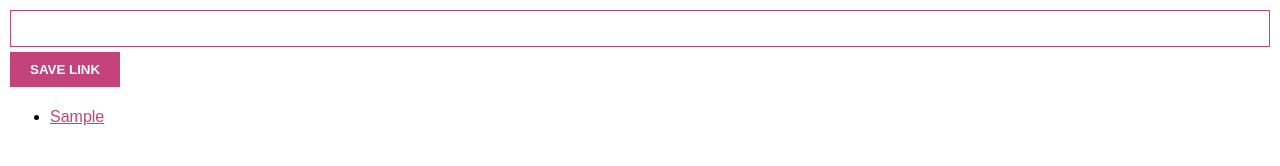
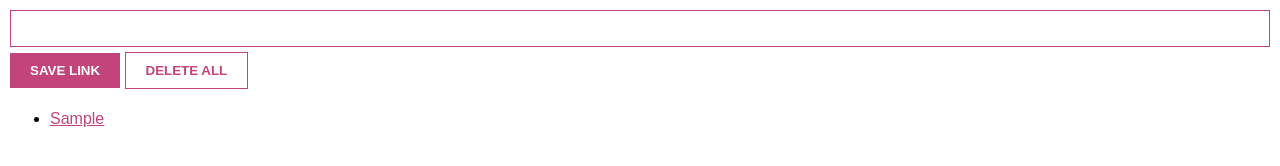
Before and after one commit to farhanakhanswe/Links-Tracker-Chrome-Extension, a plain HTML site: page index.html in a window 1280 px wide. Both pictures are taken after typing "Sample" into the empty fields and a click on the button "SAVE LINK". Drawn offline with Linux system fonts and the light colour scheme.

Commit message:
delete all button now working

```diff
--- a/index.css
+++ b/index.css
@@ -8,6 +8,7 @@ body {
     padding: 10px;
     font-family: Arial, Helvetica, sans-serif;
     min-width: 400px;
+    /* background-color: black; */
 }
 
 #links-tracker input {
@@ -18,22 +19,31 @@ body {
 }
 
 #links-tracker button {
-    background-color: var(--theme-base-color);
-    color: white;
     margin: 5px 0;
     padding: 10px 20px;
-    border: none;
     font-weight: bold;
 }
 
-#links-tracker li{
+#links-tracker #delete-all-links-btn {
+    background-color: white;
+    border: 1px solid var(--theme-base-color);
+    color: var(--theme-base-color)
+}
+
+#links-tracker #save-link-btn, #links-tracker #delete-all-links-btn:hover {
+    background-color: var(--theme-base-color);
+    color: white;
+    border: none;
+}
+
+#links-tracker li {
     margin-top: 5px;
 }
 
-#links-tracker li a{
+#links-tracker li a {
     color: var(--theme-base-color)
 }
 
-#links-tracker li a:hover{
+#links-tracker li a:hover {
     font-weight: bold;
 }
--- a/index.html
+++ b/index.html
@@ -10,6 +10,7 @@
     <div id="links-tracker">
         <input type="text" id="link-input">
         <button id="save-link-btn">SAVE LINK</button>
+        <button id="delete-all-links-btn">DELETE ALL</button>
         <ul id="links-list"></ul>
         <script src="index.js"></script>
     </div>
--- a/index.js
+++ b/index.js
@@ -1,17 +1,9 @@
 const linkInputEl = document.getElementById("link-input");
 const saveLinkBtn = document.getElementById("save-link-btn");
+const deleteAllLinksBtn = document.getElementById("delete-all-links-btn");
 const linksList = document.getElementById("links-list");
 let trackedLinks = [];
-let linksFromLocalStorage = JSON.parse(localStorage.getItem("trackedLinks"));
-
-const renderLinks = () => {
-    let listItems = "";
-    for (let i = 0; i < trackedLinks.length; i++) {
-        listItems += `<li><a target="_blank" href="${trackedLinks[i]}">${trackedLinks[i]}</a></li>`;
-    }
-    linksList.innerHTML = listItems;
-    linkInputEl.value = "";
-}
+const linksFromLocalStorage = JSON.parse(localStorage.getItem("trackedLinks"));
 
 if (linksFromLocalStorage) {
     trackedLinks = linksFromLocalStorage;
@@ -23,3 +15,18 @@ saveLinkBtn.addEventListener("click", () => {
     localStorage.setItem("trackedLinks", JSON.stringify(trackedLinks));
     renderLinks();
 });
+
+deleteAllLinksBtn.addEventListener("click", () => {
+    localStorage.clear();
+    trackedLinks = [];
+    renderLinks();
+})
+
+const renderLinks = () => {
+    let listItems = "";
+    for (let i = 0; i < trackedLinks.length; i++) {
+        listItems += `<li><a target="_blank" href="${trackedLinks[i]}">${trackedLinks[i]}</a></li>`;
+    }
+    linksList.innerHTML = listItems;
+    linkInputEl.value = "";
+}
```
